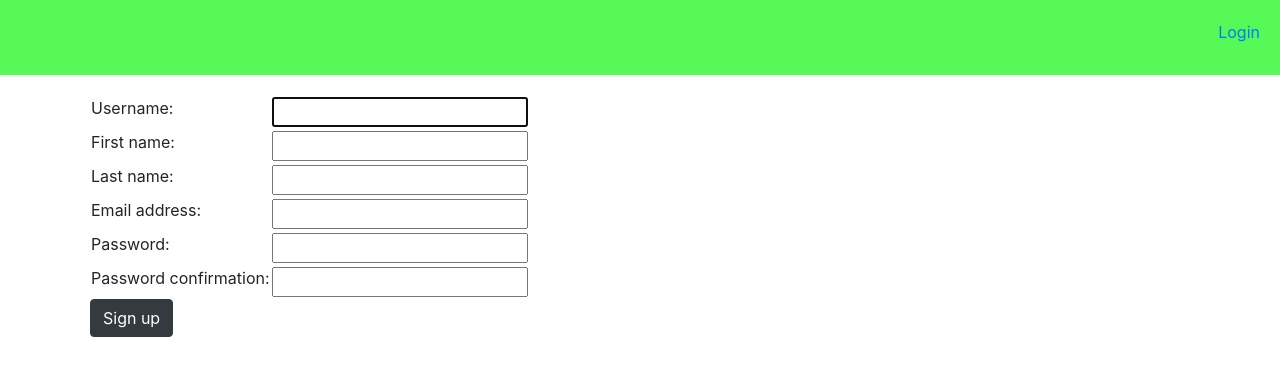
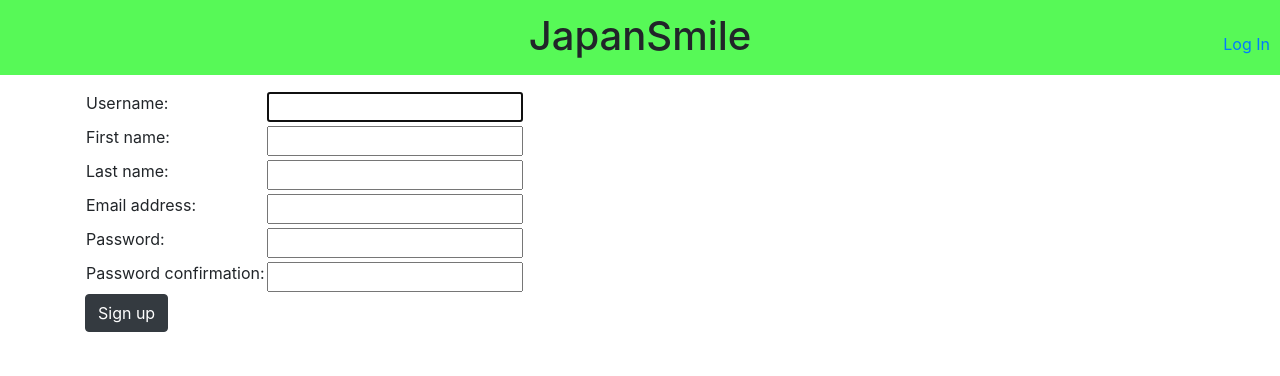
Before and after one commit to 1loveanime/Exercise2, a Django app: page /accounts/register in a window 1280 px wide. Shown: the top 376 px of the page. Run offline with Django 3.2, Linux system fonts and the light colour scheme; some libraries are stand-ins or nearby versions.

Commit message:
changes on some designs

```diff
--- a/simpleauth/static/simpleauth/style.css
+++ b/simpleauth/static/simpleauth/style.css
@@ -5,5 +5,11 @@ header {
 }
 
 .body-padding {
-	padding: 20px;
+	padding: 15px;
 }
+
+.loginbuttonposition {
+	position: absolute;
+	right: 10px;
+	top: 32px;
+}
--- a/simpleauth/templates/registration/login.html
+++ b/simpleauth/templates/registration/login.html
@@ -9,7 +9,7 @@
         {% endif %}
 
         <form method="post" action="{% url 'login' %}">
-        {% csrf_token %}
+            {% csrf_token %}
             <table>
             <tr>
                 <td>{{ form.username.label_tag }}</td>
--- a/simpleauth/templates/registration/registration.html
+++ b/simpleauth/templates/registration/registration.html
@@ -1,7 +1,9 @@
 {% extends 'simpleauth/base.html'%}
 
 {% block content %}
-
+    {% if user.is_authenticated %}
+            <p>Hey!! You are already logged in!</p>
+    {% else %}
 		<form method="post">{% csrf_token %}
 			<table>
 			{% for field in form%}
@@ -14,4 +16,5 @@
 			</table>
 			<button class="btn btn-dark" type="submit">Sign up</button>
 		</form>
+	{% endif %}
 {% endblock %}
--- a/simpleauth/templates/simpleauth/base.html
+++ b/simpleauth/templates/simpleauth/base.html
@@ -8,25 +8,23 @@
 	<title>JapanSmile</title>
 </head>
 <body>
-	<header class="body-padding">
-		<div class="page-header text-right">
+	<header style="padding: 12px;">
+		<div>
+			<h1 class="text-center">JapanSmile</h1>
+		</div>
+		<div class="text-right loginbuttonposition">
 			{% if user.is_authenticated %}
 			<p>Wazzup user: {{ user.username }}
 				<small>(<a href="{% url 'logout' %}">logout?</a>)</small>
 			</p>
 			{% else %}
-			<a href="{% url 'login' %}" class="top-menu"><span class="glyphicon glyphicon-lock">Login</span>
-			</a>
+			<a href="{% url 'login' %}">Log In</a>
 			{% endif %}
 		</div>
 	</header>
 	<div class="container body-padding">
-		<div class="row">
-				<div class="col-sm">
-			    {% block content %}
-			    {% endblock %}
-			</div>
-		</div>
+	    {% block content %}
+	    {% endblock %}
     </div>
 </body>
 </html>
--- a/simpleauth/templates/simpleauth/welcome.html
+++ b/simpleauth/templates/simpleauth/welcome.html
@@ -1,5 +1,5 @@
 {% extends 'simpleauth/base.html'%}
 
 {% block content %}
-<p>Welcome my friend {{ user.username }}! You are now logged in and at the welcome page</p>
+<p>Welcome my friend {{ user.username }}! You are now logged in and at the welcome page.</p>
 {% endblock %}
--- a/simpleauth/views.py
+++ b/simpleauth/views.py
@@ -1,5 +1,4 @@
 from django.shortcuts import render, redirect
-from django.contrib.auth import login, authenticate
 from django.contrib.auth.decorators import login_required
 from .forms import RegistrationForm
 
@@ -14,10 +13,6 @@ def registration(request):
         form = RegistrationForm(request.POST)
         if form.is_valid():
             form.save()
-            # username = form.cleaned_data.get('username')
-            # raw_password = form.cleaned_data.get('password1')
-            # user = authenticate(username=username, password=raw_password)
-            # login(request, user)
             return redirect('login')
     else:
         form = RegistrationForm()
```
Lines whose indentation alone changed are shown as unchanged.
